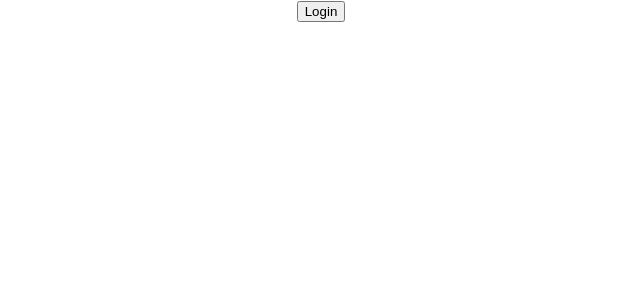
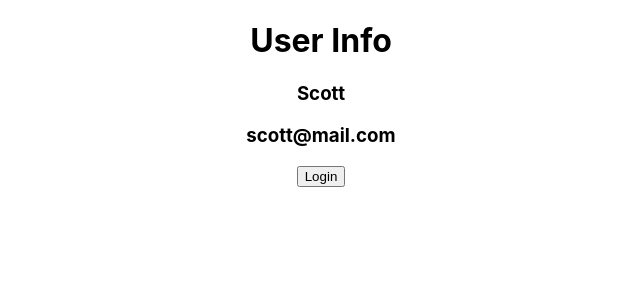
Before and after one commit to BeerDRinker/React-Level-2, a React (Create React App) app: page / in a window 1280 px wide. Shown: the top 300 px of the page, without its empty margins (319-959 px from the left). Built offline with nearby package versions, Linux system fonts and the light colour scheme.

Commit message:
added React Context

```diff
--- a/src/App.js
+++ b/src/App.js
@@ -1,15 +1,40 @@
 import React, { Component, Fragment } from 'react';
+
+import { UserContext } from './UserContext'
 
 import { Toggle } from 'Utilities'
 import { Modal } from 'Elements'
+import User from './User.js'
 
 import './App.css';
+
+class UserProvider extends Component {
+  state = {
+    id: '123',
+    name: 'Scott',
+    email: 'scott@mail.com'
+  }
+
+  render() {
+    return (
+      <UserContext.Provider
+        value = {{
+          user: this.state
+        }}
+      >
+        {this.props.children}
+      </UserContext.Provider>
+    )
+  }
+}
+
 
 class App extends Component {
   render() {
     return (
+      <UserProvider>
         <div className="App">
-
+          <User />
           <Toggle>
             {({ on, toggle }) => (
               <Fragment>
@@ -22,6 +47,7 @@ class App extends Component {
           </Toggle>
 
         </div>
+      </UserProvider>
     );
   }
 }
--- /dev/null
+++ b/src/User.js
@@ -0,0 +1,18 @@
+import React, { Component } from 'react'
+import { UserContext } from './UserContext';
+
+export default class User extends Component {
+	render() {
+		return (
+			<UserContext.Consumer>
+				{(context) => (
+					<div>
+						<h1>User Info</h1>
+						<h3>{context.user.name}</h3>
+						<h3>{context.user.email}</h3>
+					</div>
+				)}
+			</UserContext.Consumer>
+		)
+	}
+}
--- /dev/null
+++ b/src/UserContext.js
@@ -0,0 +1,3 @@
+import { createContext } from 'react';
+
+export const UserContext = createContext()
```
Lines whose indentation alone changed are shown as unchanged.
